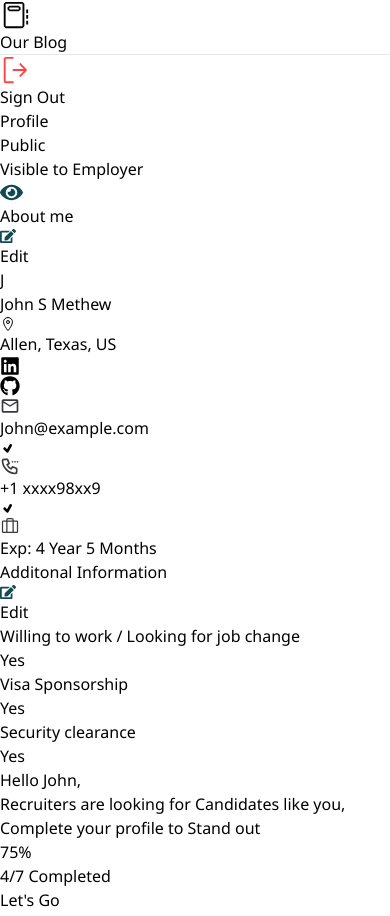
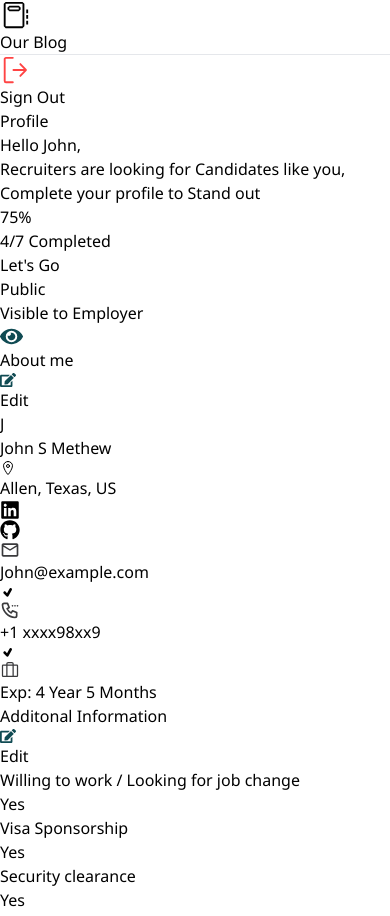
Before and after one commit to Sandeep1908/hirehour, a React (Vite) app: page /profile in a window 390 px wide. Shown: the part 1365-2281 px from the top of the page. Built offline with nearby package versions, Linux system fonts and the light colour scheme.

Commit message:
feat(profile): fix mobile view

```diff
--- a/src/pages/ProfilePage/Profile.tsx
+++ b/src/pages/ProfilePage/Profile.tsx
@@ -38,7 +38,7 @@ const Profile:React.FC=()=>{
 
                     <div className="w-full max-w-[1280px] m-auto p-5 grid grid-cols-1 ">
 
-                        <div className="flex p-5 relative before:absolute before:bottom-0 before:w-full before:h-0.5  before:bg-[#C7C9D9] ">
+                        <div className="flex pb-3 md:p-5 relative before:absolute before:bottom-0 before:w-full before:h-0.5  before:bg-[#C7C9D9] ">
                             <p className="text-lg font-semibold">Profile</p>
                         </div>
 
@@ -48,6 +48,39 @@ const Profile:React.FC=()=>{
                                 {/* //left section */}
 
                                 <div className="w-[450px] h-full pt-10   ">
+
+                                <div className="bg-white w-full mb-3   rounded-lg md:hidden  ">
+                                            <div className="p-3">
+                                                <h1 className="text-xl font-semibold">Hello John,</h1>
+                                                <p className="text-[#6B7588] text-sm">Recruiters are looking for Candidates like you, Complete your profile to Stand out</p>
+                                            </div>
+
+                                            <div className="w-full flex flex-col justify-between items-center p-3">
+                                                <div className="w-full flex justify-center items-center space-x-3">
+                                                <div className="w-full bg-[#FFF1C6] rounded-full  ">
+                    <div
+                      className="bg-[#FFD05B] text-xs  text-black text-center  leading-none rounded-full"
+                      style={{ width: '75%' }}
+                    >
+                      {' '}
+                      75%
+                    </div>
+
+
+                  </div>
+                  <p className="text-xs">4/7 Completed</p>
+                                                </div>
+
+
+
+                                               <div className=" pt-4 flex justify-end items-end w-full">
+                                               <p className="w-32 text-sm h-8 bg-[#E9F358] text-[#104B53] font-semibold rounded-full flex justify-center items-center p-3 " onClick={()=>{setProfilePopup(true)}}>Let's Go </p>
+                                               </div>
+                                            </div>
+                                    </div>
+
+
+
                                         <div className="flex justify-between items-start bg-white p-3 rounded-lg">
                                              <div className="flex flex-col space-y-2">
                                                 <h1 className="text-xl font-semibold">Public</h1>
@@ -72,7 +105,7 @@ const Profile:React.FC=()=>{
                                              </div>
 
 
-                                             <div className="w-full flex flex-col  space-y-3 justify-center items-center p-5 elative before:absolute before:bottom-0 before:w-full before:h-0.5  before:bg-[#EFF1F3]">
+                                             <div className="w-full flex flex-col  space-y-3 justify-center items-center p-5 relative before:absolute before:bottom-0 before:w-full before:h-0.5  before:mb-3 before:bg-[#EFF1F3]">
                                                     <div className="w-24 h-24 bg-[#CBFFFC] rounded-full flex justify-center items-center">
                                                             <p className="text-xl text-[#104B53] font-semibold ">J</p>
                                                     </div>
@@ -199,7 +232,7 @@ const Profile:React.FC=()=>{
 
                                 {/* right Section  */}
 
-                                <div className="w-full h-full pt-10 p-3 ">
+                                <div className="w-full h-full pt-10 p-3 hidden md:block ">
 
 
 {/* Hello Section  */}
```
